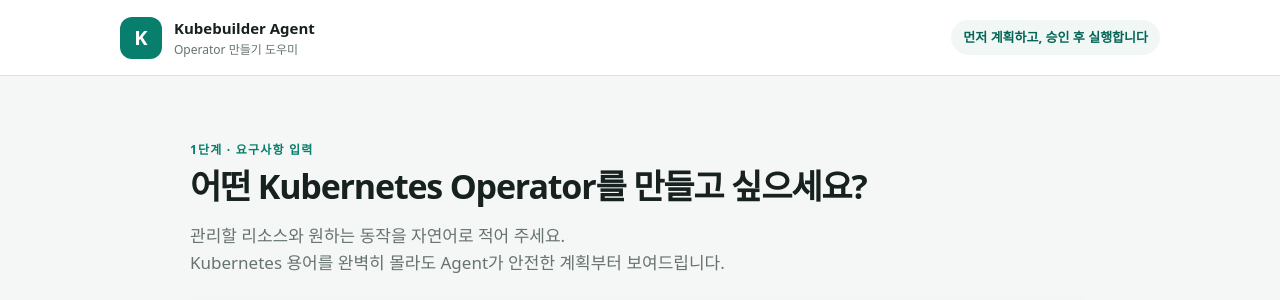
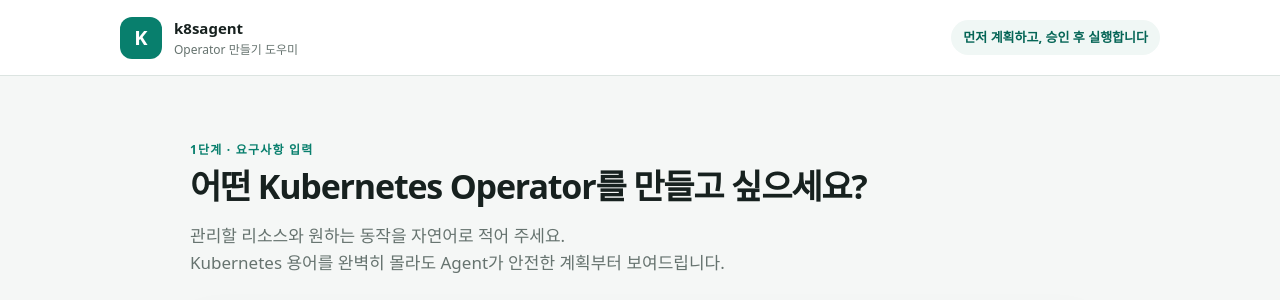
Before and after one commit to kuashi17/k8sagent, a FastAPI app: page / in a window 1280 px wide. Shown: the top 300 px of the page. Run offline with FastAPI, Linux system fonts and the light colour scheme.

Commit message:
Rename Web UI brand to k8sagent

```diff
--- a/web/app.py
+++ b/web/app.py
@@ -1,5 +1,5 @@
 #!/usr/bin/env python3
-"""Beginner-facing FastAPI UI for the Kubebuilder Agent."""
+"""Beginner-facing FastAPI UI for k8sagent."""
 
 from __future__ import annotations
 
@@ -72,7 +72,7 @@ PHASE_LABELS = {
     "interrupted": "작업 중단",
 }
 
-app = FastAPI(title="Kubebuilder Agent")
+app = FastAPI(title="k8sagent")
 app.mount(
     "/static",
     StaticFiles(directory=REPO_ROOT / "web" / "static"),
--- a/web/templates/base.html
+++ b/web/templates/base.html
@@ -3,7 +3,7 @@
   <head>
     <meta charset="utf-8">
     <meta name="viewport" content="width=device-width, initial-scale=1">
-    <title>{% block title %}Kubebuilder Agent{% endblock %}</title>
+    <title>{% block title %}k8sagent{% endblock %}</title>
     <link rel="stylesheet" href="{{ url_for('static', path='styles.css') }}?v=20260705-4">
   </head>
   <body>
@@ -11,7 +11,7 @@
       <a class="brand" href="/">
         <span class="brand-mark">K</span>
         <span>
-          <strong>Kubebuilder Agent</strong>
+          <strong>k8sagent</strong>
           <small>Operator 만들기 도우미</small>
         </span>
       </a>
--- a/web/templates/index.html
+++ b/web/templates/index.html
@@ -1,5 +1,5 @@
 {% extends "base.html" %}
-{% block title %}새 Operator 만들기 · Kubebuilder Agent{% endblock %}
+{% block title %}새 Operator 만들기 · k8sagent{% endblock %}
 {% block body %}
 <main class="page home-page">
   <section class="hero">
--- a/web/templates/run.html
+++ b/web/templates/run.html
@@ -1,5 +1,5 @@
 {% extends "base.html" %}
-{% block title %}작업 {{ job.jobId }} · Kubebuilder Agent{% endblock %}
+{% block title %}작업 {{ job.jobId }} · k8sagent{% endblock %}
 {% block body %}
 <main class="page run-page">
   <a href="/" class="back-link">← 처음으로</a>
```
Also changed, not shown: web/server.py (+4 -4 lines).
